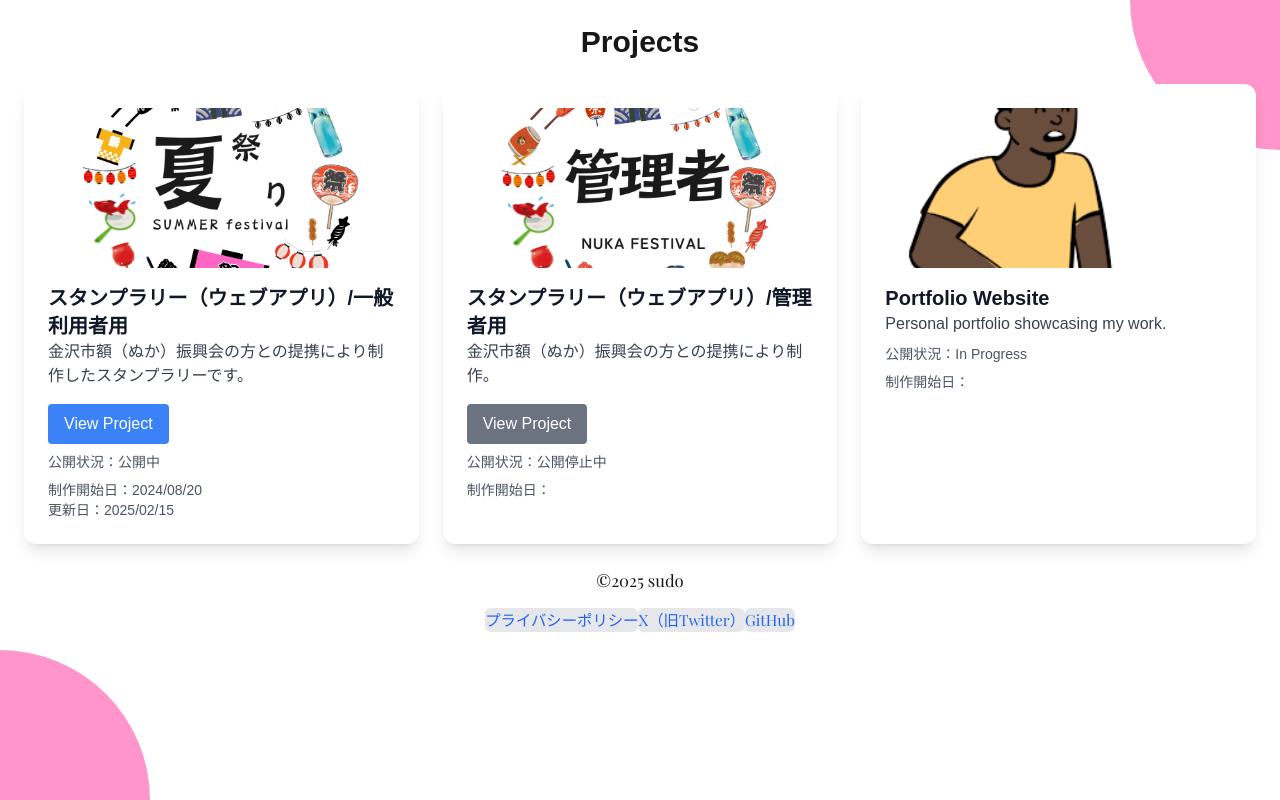
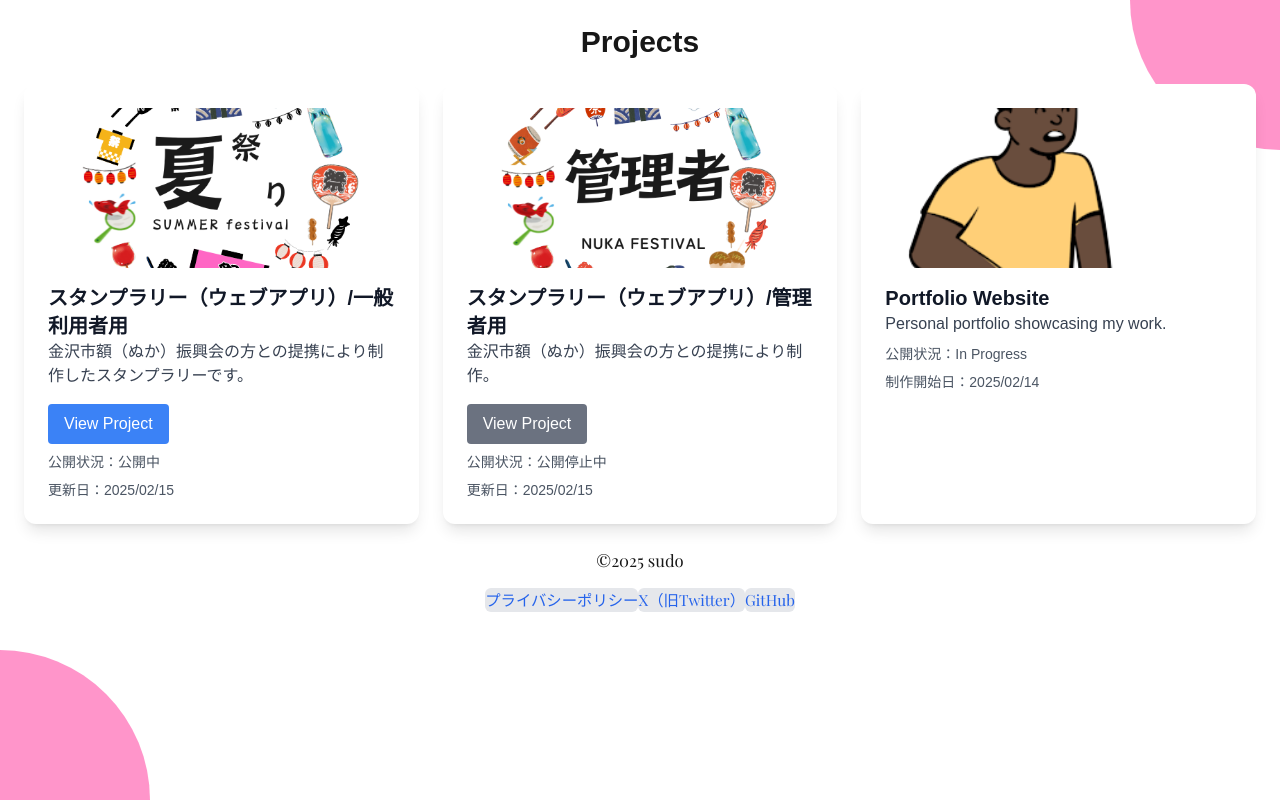
Before and after one commit to s-taku0502/portfolio, a Next.js app: page /projects in a window 1280 px wide. Built offline with nearby package versions, Linux system fonts and the light colour scheme.

Commit message:
update:表示内容を更新

```diff
--- a/src/app/projects/page.js
+++ b/src/app/projects/page.js
@@ -16,6 +16,8 @@ const projects = [
     description: "金沢市額（ぬか）振興会の方との提携により制作。",
     link: "https://knzwnk-auth.web.app/",
     status: "公開停止中",
+    start: "2025/01/20",
+    update: "2025/02/15",
     imageUrl: "/images/stamp-rally-admin.png",
   },
   {
@@ -23,6 +25,8 @@ const projects = [
     description: "Personal portfolio showcasing my work.",
     link: "#",
     status: "In Progress",
+    start: "2025/02/14",
+    update: "#",
     imageUrl: "/images/portfolio.png",
   },
 ];
@@ -36,26 +40,46 @@ export default function ProjectsPage() {
         <h1 className="text-3xl font-bold mb-6 text-center">Projects</h1>
         <div className="grid gap-6 sm:grid-cols-1 md:grid-cols-2 lg:grid-cols-3">
           {projects.map((project, index) => (
-            <div key={index} className="bg-white dark:bg-gray-800 p-6 rounded-xl shadow-lg transition-transform transform hover:scale-105">
+            <div
+              key={index}
+              className="bg-white dark:bg-gray-800 p-6 rounded-xl shadow-lg transition-transform transform hover:scale-105"
+            >
               {project.imageUrl && (
-                <img src={project.imageUrl} alt={project.title} className="w-full h-40 object-cover rounded-lg mb-4" />
+                <img
+                  src={project.imageUrl}
+                  alt={project.title}
+                  className="w-full h-40 object-cover rounded-lg mb-4"
+                />
               )}
-              <h2 className="text-xl font-semibold text-gray-900 dark:text-white">{project.title}</h2>
+              <h2 className="text-xl font-semibold text-gray-900 dark:text-white">
+                {project.title}
+              </h2>
               <p className="text-gray-700 dark:text-gray-300">{project.description}</p>
               {project.link !== "#" && (
                 <a
                   href={project.link}
                   target="_blank"
                   rel="noopener noreferrer"
-                  className={`mt-4 inline-block px-4 py-2 text-white rounded transition ${project.status === "公開中" ? "bg-blue-500 hover:bg-blue-600" : "bg-gray-500 cursor-not-allowed"
-                    }`}
+                  className={`mt-4 inline-block px-4 py-2 text-white rounded transition ${
+                    project.status === "公開中"
+                      ? "bg-blue-500 hover:bg-blue-600"
+                      : "bg-gray-500 cursor-not-allowed"
+                  }`}
                 >
                   View Project
                 </a>
               )}
-              <p className="text-sm text-gray-600 dark:text-gray-400 mt-2">公開状況：{project.status}</p>
-              <p className="text-sm text-gray-600 dark:text-gray-400 mt-2">制作開始日：{project.start}</p>
-              {project.update && <p className="text-sm text-gray-600 dark:text-gray-400">更新日：{project.update}</p>}
+              <p className="text-sm text-gray-600 dark:text-gray-400 mt-2">
+                公開状況：{project.status}
+              </p>
+
+              {(project.update !== "#" || project.start !== "#") && (
+                <p className="text-sm text-gray-600 dark:text-gray-400 mt-2">
+                  {project.update === "#"
+                    ? `制作開始日：${project.start}`
+                    : `更新日：${project.update}`}
+                </p>
+              )}
             </div>
           ))}
         </div>
```
